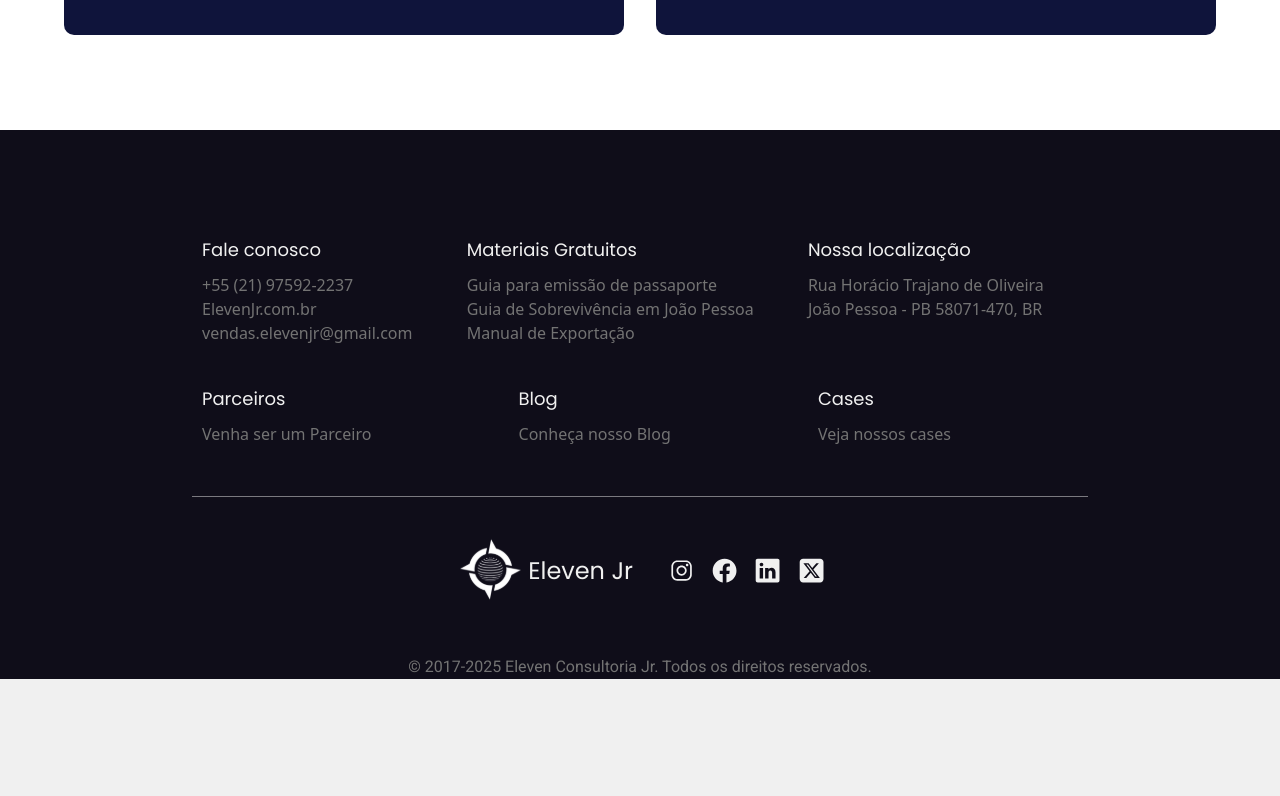
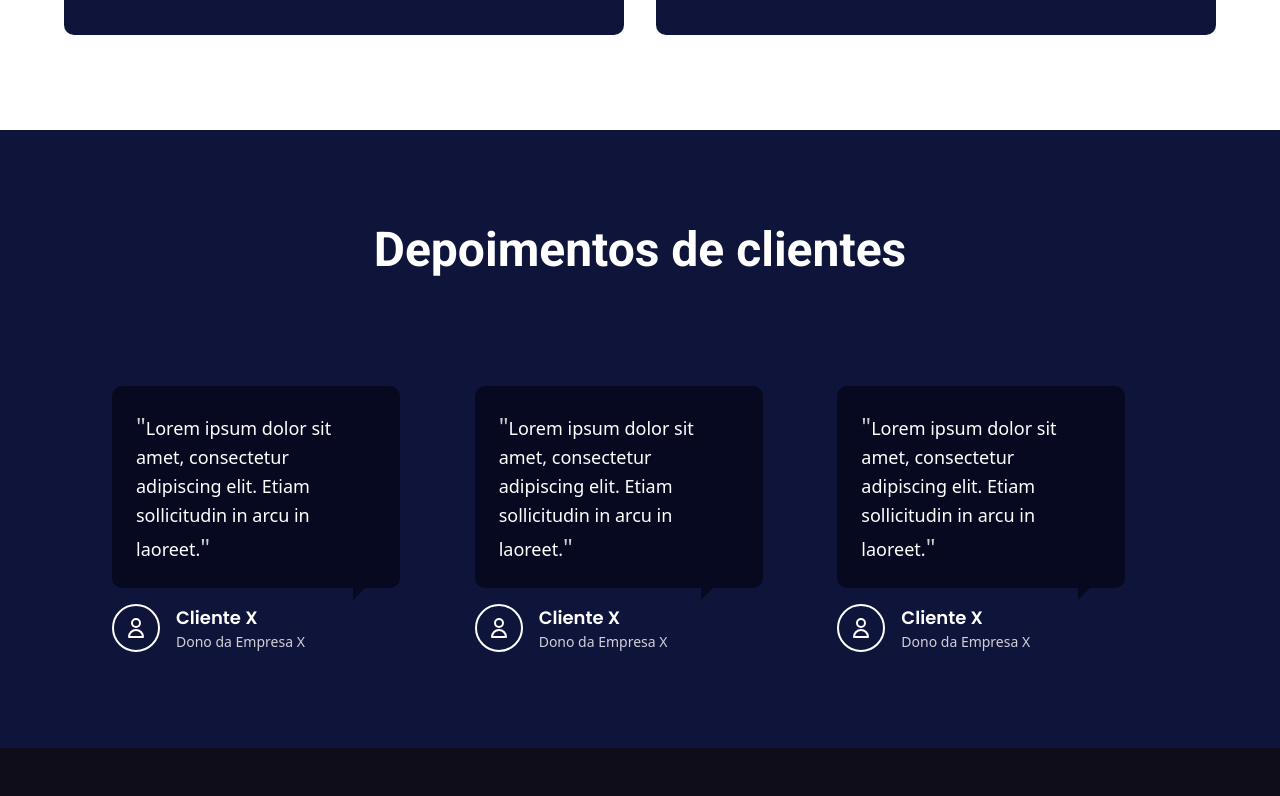
Before and after one commit to knex-projects/eleven-lp, a React (Vite) app in the folder FrontEnd/: page /Sobre in a window 1280 px wide. Shown: the part 2364-3160 px from the top of the page. Before the commit the page ends 3043 px from the top, so only its background shows below. Built offline with nearby package versions, Linux system fonts and the light colour scheme.

Commit message:
feat(About): add DepoinmentSection to About page; update ValuesSection padding for improved layout

```diff
--- /dev/null
+++ b/FrontEnd/src/components/Sections/DepoimentSection/DepoinmentSection.tsx
@@ -0,0 +1,113 @@
+import React from "react";
+
+interface Testimonial {
+  id: number;
+  text: string;
+  clientName: string;
+  clientRole: string;
+}
+
+const testimonials: Testimonial[] = [
+  {
+    id: 1,
+    text: "Lorem ipsum dolor sit amet, consectetur adipiscing elit. Etiam sollicitudin in arcu in laoreet.",
+    clientName: "Cliente X",
+    clientRole: "Dono da Empresa X",
+  },
+  {
+    id: 2,
+    text: "Lorem ipsum dolor sit amet, consectetur adipiscing elit. Etiam sollicitudin in arcu in laoreet.",
+    clientName: "Cliente X",
+    clientRole: "Dono da Empresa X",
+  },
+  {
+    id: 3,
+    text: "Lorem ipsum dolor sit amet, consectetur adipiscing elit. Etiam sollicitudin in arcu in laoreet.",
+    clientName: "Cliente X",
+    clientRole: "Dono da Empresa X",
+  },
+];
+
+const DepoinmentSection: React.FC = () => {
+  return (
+    <section className="relative py-16 px-4 bg-[#0f143b]">
+      <div className="relative max-w-6xl mx-auto">
+        <div className="p-8 mb-12">
+          <h2 className="text-white text-center font-bold font-poppins text-5xl">
+            Depoimentos de clientes
+          </h2>
+        </div>
+
+        <div className="p-8">
+          <div className="space-y-12 md:space-y-0 md:grid md:grid-cols-3 md:gap-8 px-4">
+             {testimonials.map((testimonial, index) => (
+               <div
+                 key={testimonial.id}
+                 className={`flex flex-col gap-4 ${
+                   index % 2 === 0 ? "items-start" : "items-end"
+                 } md:items-start`}
+               >
+                <div className="max-w-72">
+                  <div className="bg-[#070920] rounded-lg p-6 relative">
+                    <div className="text-white text-lg leading-relaxed">
+                      <span className="text-2xl text-white/80">"</span>
+                      {testimonial.text}
+                      <span className="text-2xl text-white/80">"</span>
+                    </div>
+                    <div
+                      className={`absolute w-0 h-0 ${
+                        index % 2 === 0
+                          ? "border-l-[15px] border-l-[#070920] border-t-[15px] border-t-transparent border-b-[15px] border-b-transparent right-6 -bottom-3 md:right-8 md:left-auto"
+                          : "border-r-[15px] border-r-[#070920] border-t-[15px] border-t-transparent border-b-[15px] border-b-transparent left-6 -bottom-3 md:right-8 md:left-auto md:border-r-transparent md:border-l-[15px] md:border-l-[#070920] "
+                      }`}
+                    />
+                  </div>
+                </div>
+
+                 {/* Informações do Cliente */}
+                 <div
+                   className={`flex items-center gap-4 ${
+                     index % 2 === 0 ? "flex-row" : "flex-row-reverse"
+                   } md:flex-row md:justify-start`}
+                 >
+                  {/* Ícone do Usuário */}
+                  <div className="w-12 h-12 rounded-full border-2 border-white flex items-center justify-center">
+                    <svg
+                      className="w-6 h-6 text-white"
+                      fill="none"
+                      stroke="currentColor"
+                      viewBox="0 0 24 24"
+                    >
+                      <path
+                        strokeLinecap="round"
+                        strokeLinejoin="round"
+                        strokeWidth={2}
+                        d="M16 7a4 4 0 11-8 0 4 4 0 018 0zM12 14a7 7 0 00-7 7h14a7 7 0 00-7-7z"
+                      />
+                    </svg>
+                  </div>
+
+                   {/* Detalhes do Cliente */}
+                   <div
+                     className={`text-white ${
+                       index % 2 === 0 ? "text-left" : "text-right"
+                     } md:text-left`}
+                   >
+                    <h3 className="font-semibold text-lg">
+                      {testimonial.clientName}
+                    </h3>
+                    <p className="text-sm text-white/80">
+                      {testimonial.clientRole}
+                    </p>
+                  </div>
+                </div>
+              </div>
+            ))}
+          </div>
+        </div>
+      </div>
+    </section>
+  );
+};
+
+export default DepoinmentSection;
--- /dev/null
+++ b/FrontEnd/src/components/Sections/DepoimentSection/index.ts
@@ -0,0 +1 @@
+export { default } from './DepoinmentSection';
--- a/FrontEnd/src/components/Sections/ValuesSection/ValuesSection.tsx
+++ b/FrontEnd/src/components/Sections/ValuesSection/ValuesSection.tsx
@@ -34,7 +34,7 @@ export default function ValuesSection() {
   ];
 
   return (
-    <section className="w-screen min-h-[680px] flex flex-col items-center justify-center gap-10 bg-white">
+    <section className="w-screen min-h-[680px] flex flex-col items-center justify-center gap-10 bg-white px-8 py-16">
       <h1 className="text-5xl font-bold text-[#0F143B] text-center mb-8">Nossos valores</h1>
       <div className="w-full max-w-6xl grid grid-cols-1 md:grid-cols-2 gap-8">
         {values.map((value, index) => (
--- a/FrontEnd/src/pages/About/About.tsx
+++ b/FrontEnd/src/pages/About/About.tsx
@@ -5,6 +5,7 @@ import HistorySection from '@/components/Sections/HistorySection';
 import AboutSection from '@/components/Sections/AboutSection';
 import MissionSection from '@/components/Sections/MissionSection';
 import ValuesSection from '@/components/Sections/ValuesSection';
+import DepoinmentSection from '@/components/Sections/DepoimentSection';
 
 export default function About() {
     return (
@@ -14,6 +15,7 @@ export default function About() {
             <HistorySection />
             <MissionSection />
             <ValuesSection />
+            <DepoinmentSection />
             <Footer />
         </>
     );
```
